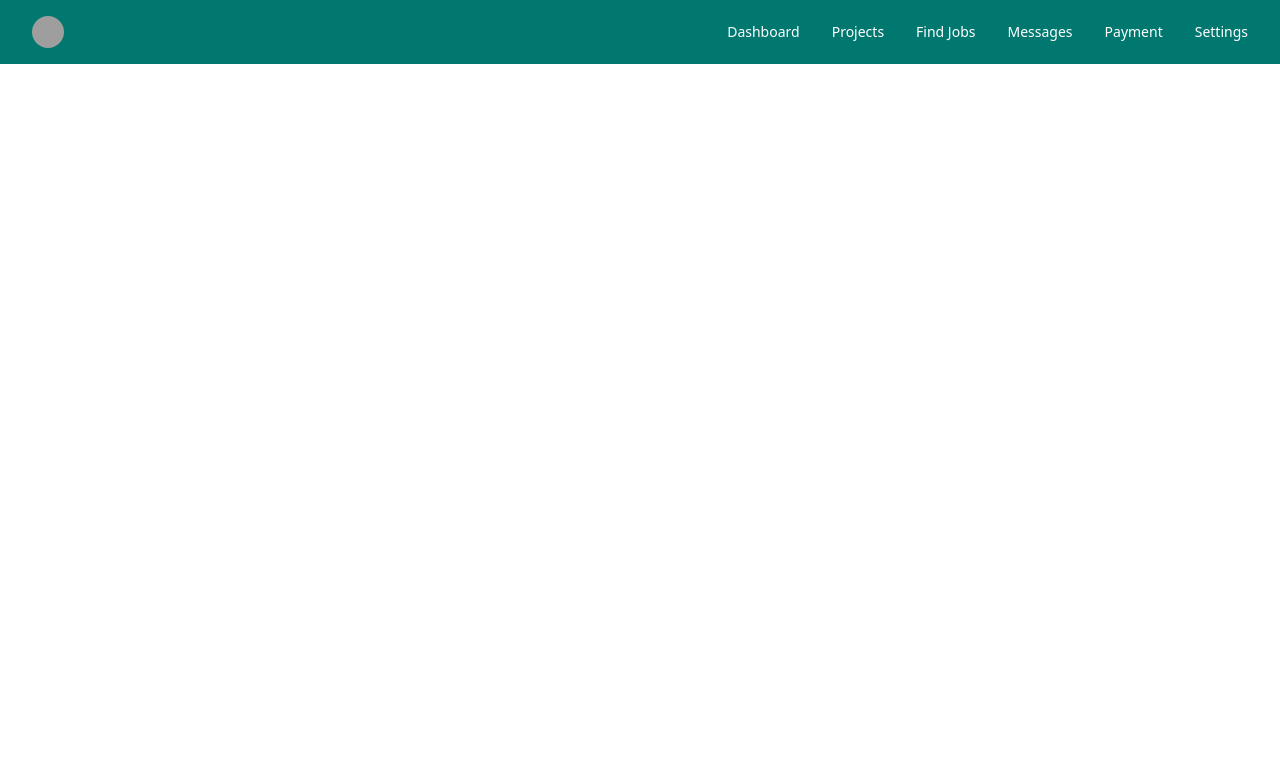
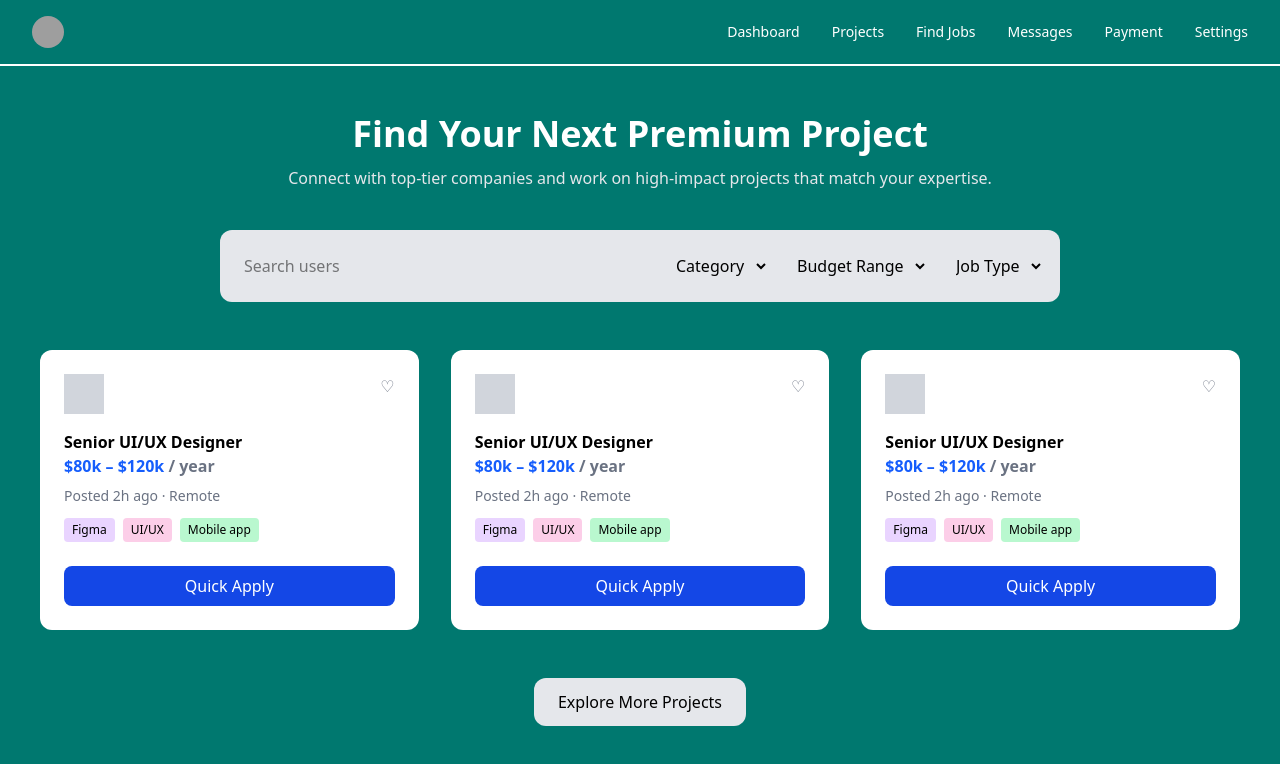
Before and after one commit to vikashkumar97983282-glitch/Talent-Talk-using-React, a React (Vite) app in the folder Talent_talk/: page / in a window 1280 px wide. Shown: the top 764 px of the page. Built offline with nearby package versions, Linux system fonts and the light colour scheme; grey boxes are pictures that could not be loaded; what ag-charts-community would draw is missing.

Commit message:
complete client find job pages.

```diff
--- a/Talent_talk/src/clientpage/clientfindjob/clientfindjob.jsx
+++ b/Talent_talk/src/clientpage/clientfindjob/clientfindjob.jsx
@@ -6,6 +6,7 @@ function ClientFindJob(){
     return (
         <div>
             <ClientFindJobHeader/>
+            <ClientFindJobContent/>
         </div>
     );
 }
--- a/Talent_talk/src/clientpage/clientfindjob/clientfindjobContent.jsx
+++ b/Talent_talk/src/clientpage/clientfindjob/clientfindjobContent.jsx
@@ -2,10 +2,10 @@ import React from "react";
 
 function ClientFindJobContent() {
   return (
-    <div className="bg-teal-700 px-10 pb-20">
+    <div className="bg-teal-700 min-h-screen text-white py-12 px-10">
 
-        {/* Title */}
-      <div className="text-center mt-10">
+      {/* Title Section */}
+      <div className="text-center mb-10">
         <h1 className="text-4xl font-semibold">
           Find Your Next Premium Project
         </h1>
@@ -17,40 +17,39 @@ function ClientFindJobContent() {
       </div>
 
       {/* Search + Filters */}
-      <div className="flex justify-center mt-8">
+      <div className="flex justify-center mb-12">
         <div className="bg-gray-200 p-4 rounded-xl flex gap-4 w-[70%]">
 
           <input
             type="text"
             placeholder="Search users"
-            className="flex-1 p-2 rounded-md outline-none"
+            className="flex-1 p-2 rounded-md outline-none text-black"
           />
 
-          <select className="p-2 rounded-md">
+          <select className="p-2 rounded-md text-black">
             <option>Category</option>
           </select>
 
-          <select className="p-2 rounded-md">
+          <select className="p-2 rounded-md text-black">
             <option>Budget Range</option>
           </select>
 
-          <select className="p-2 rounded-md">
+          <select className="p-2 rounded-md text-black">
             <option>Job Type</option>
           </select>
 
         </div>
       </div>
 
-
       {/* Cards */}
-      <div className="grid grid-cols-3 gap-8 mt-10">
+      <div className="grid grid-cols-3 gap-8">
 
         {[1,2,3].map((item)=>(
-          <div key={item} className="bg-gray-100 rounded-xl p-6">
+          <div key={item} className="bg-white text-black rounded-xl p-6">
 
             <div className="flex justify-between">
               <div className="w-10 h-10 bg-gray-300"></div>
-              <span>♡</span>
+              <span className="text-gray-500">♡</span>
             </div>
 
             <h3 className="mt-4 font-semibold">
@@ -81,9 +80,9 @@ function ClientFindJobContent() {
 
       </div>
 
-      {/* Button */}
+      {/* Explore Button */}
       <div className="flex justify-center mt-12">
-        <button className="bg-gray-200 px-6 py-3 rounded-xl">
+        <button className="bg-gray-200 text-black px-6 py-3 rounded-xl">
           Explore More Projects
         </button>
       </div>
--- a/Talent_talk/src/clientpage/clientfindjob/clientfindjobHeader.jsx
+++ b/Talent_talk/src/clientpage/clientfindjob/clientfindjobHeader.jsx
@@ -2,7 +2,7 @@ import React from "react";
 
 function ClientFindJobHeader() {
   return (
-    <div className="bg-teal-700 text-white px-8 py-4 flex justify-between items-center">
+    <div className="bg-teal-700 text-white px-8 py-4 flex justify-between items-center border-b-2">
 
       {/* Left Profile */}
       <div className="flex items-center gap-3">
```
